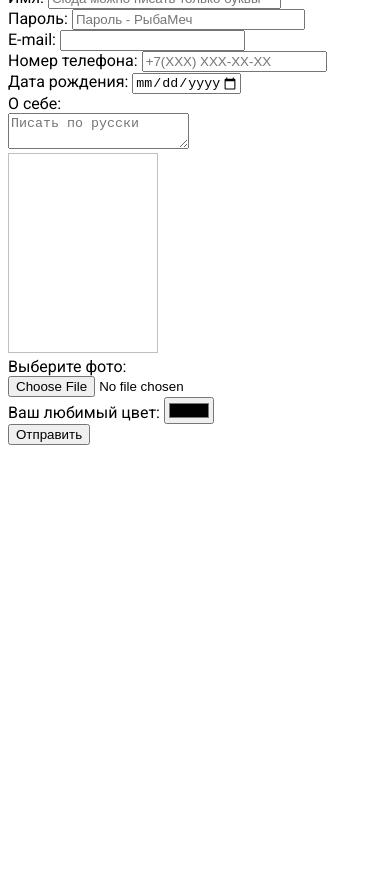
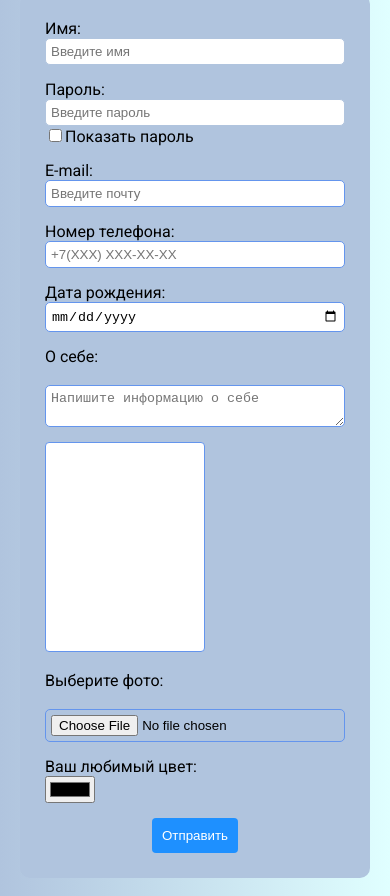
Before and after one commit to hellbor/Web, a plain HTML site: page 01-HTML/03-Forms/index.html in a window 390 px wide. Shown: the part 93-989 px from the top of the page. Before the commit the page ends 844 px from the top, so only its background shows below. Drawn offline with Linux system fonts and the light colour scheme.

Commit message:
Phone number in progress

```diff
--- a/01-HTML/03-Forms/index.html
+++ b/01-HTML/03-Forms/index.html
@@ -13,32 +13,33 @@
             <div>
                 <label for="first_name">Имя:</label>
                 <input type="text"
-                       placeholder="Сюда можно писать только буквы"
+                       placeholder="Введите имя"
                        id="first_name"
                        name="first_name"
-                       size="26"
                        minlength="3" maxlength="24"
                        required
                        pattern="^[A-ZА-Яa-zа-я]*" />
             </div>
             <div>
                 <lable for="password">Пароль:</lable>
-                <input type="password" id="password" name="password" size="26"
-                       placeholder="Пароль - РыбаМеч"
+                <input type="password" id="password" name="password"
+                       placeholder="Введите пароль"
+                       required
                        maxlength="8"
-                       pattern="^(?=.*[A-Z])(?=.*[a-z])(?=.*\d)(?=.*[~!@#$%^&*\(\)\[\]\{\}_+=\-\/\\'&quot\;:,.\|?<>]).{8,}$" />
-                <!--<button type="button">Показать</button>-->
+                       pattern="^(?=.*[A-Z])(?=.*[a-z])(?=.*\d)(?=.*[~!@#$%^&*\(\)\[\]\{\}_+=\-\/\\'&quot\;:,.\|?<>]).{8,}$"
+                       />
+                <label><input type="checkbox" class="password-checkbox">Показать пароль</label>
             </div>
             <div>
                 <label for="email">E-mail:</label>
-                <input type="email" id="email" name="email" />
+                <input type="email" id="email" name="email"
+                       placeholder="Введите почту" />
             </div>
             <div>
                 <label for="phone-number">Номер телефона:</label>
                 <input type="tel" id="phone-number" name="phone-number"
                        placeholder="+7(XXX) XXX-XX-XX"
-                       pattern="\+7[\(]9[0-9]{2}[\)]{0,1}\d{3}[-]{0,1}\d{2}[-]{0,1}\d{2}"
-                       />
+                       pattern="\+7[\(]9[0-9]{2}[\)]{0,1}\d{3}[-]{0,1}\d{2}[-]{0,1}\d{2}" />
             </div>
             <div>
                 <label for="birth-date">Дата рождения:</label>
@@ -48,10 +49,10 @@
             </div>
             <div>
                 <label for="brief">О себе:</label><br>
-                <textarea id="brief" name="brief" placeholder="Писать по русски"></textarea>
+                <textarea id="brief" name="brief" placeholder="Напишите информацию о себе"></textarea>
             </div>
             <div>
-                <img width="150" height="200"><br>
+                <iframe img width="150" height="200"></iframe><br>
                 <lable for="photo">Выберите фото:</lable><br>
                 <input type="file" id="photo" name="photo" />
             </div>
--- a/01-HTML/03-Forms/style.css
+++ b/01-HTML/03-Forms/style.css
@@ -1,5 +1,75 @@
 @import url('https://fonts.googleapis.com/css2?family=Roboto:ital,wght@0,100..900;1,100..900&display=swap');
 body
 {
-    font-family:Roboto;
+    font-family: Roboto;
+    background-image: linear-gradient(to right, lightsteelblue, lightcyan);
+    display:flex;
+    flex-direction:column;
+    align-items:center;
+    padding:10px;
 }
+h1
+{
+    text-align:center;
+    margin-bottom:10px;
+}
+main
+{
+    width:100%;
+    max-width:350px;
+}
+form
+{
+    display: flex;
+    flex-direction: column;
+    gap: 15px;
+    background-color: lightsteelblue;
+    padding: 25px;
+    border-radius: 10px;
+}
+div
+{
+    display:flex;
+    flex-direction:column;
+}
+input[type="text"],
+input[type="password"],
+input[type="email"],
+input[type="tel"],
+input[type="date"],
+input[type="file"],
+textarea
+{
+    padding: 5px;
+    border: 1px solid #6495ed;
+    border-radius: 5px;
+}
+input[type="submit"]
+{
+    padding: 10px;
+    background-color: dodgerblue;
+    color:white;
+    border:none;
+    border-radius:4px;
+    cursor:pointer;
+    align-self:center;
+}
+input[type="submit"]:hover
+{
+    background-color: cornflowerblue;
+}
+input:invalid
+{
+    border-color: lightsteelblue;
+}
+iframe
+{
+    padding: 4px;
+    border: 1px solid #6495ed;
+    border-radius: 4px;
+    background-color:white;
+}
+small
+{
+    color:lightcyan;
+}
```
